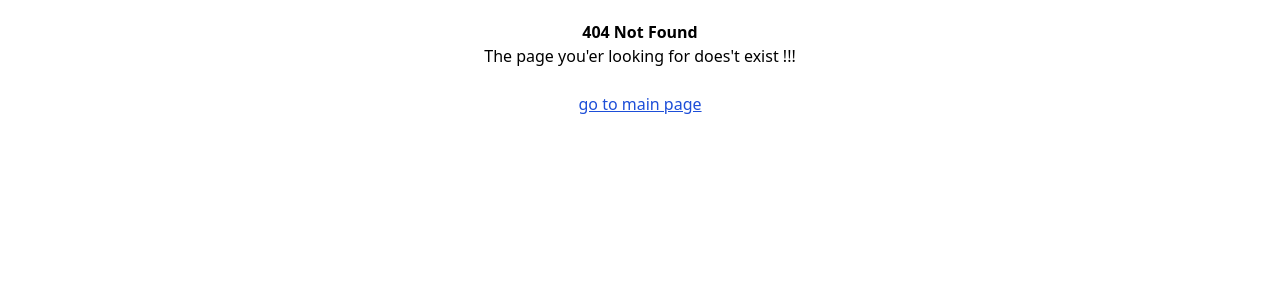
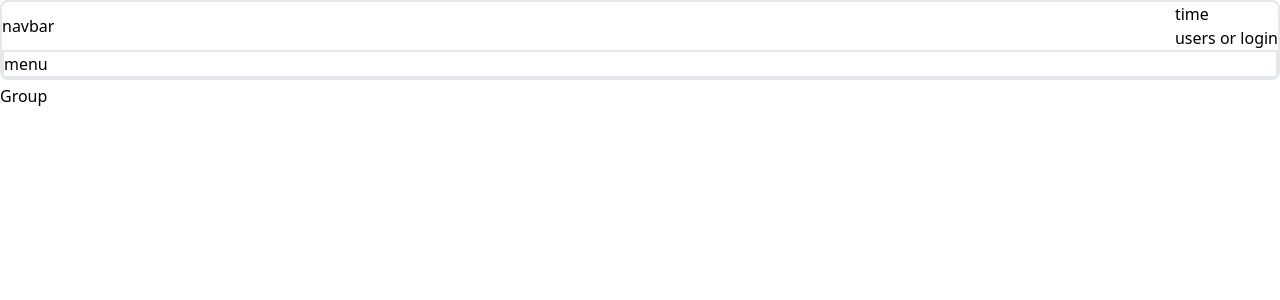
Before and after one commit to Rudy-ChunChunmaru/Django_app_project, a React (Vite) app in the folder django-react-app/frontend/: page /group in a window 1280 px wide. Before the commit this address had no page. Shown: the top 300 px of the page. Built offline with nearby package versions, Linux system fonts and the light colour scheme.

Commit message:
update django web index and navbar

```diff
--- a/django-react-app/frontend/src/App.tsx
+++ b/django-react-app/frontend/src/App.tsx
@@ -1,16 +1,26 @@
 import { Route, Routes } from "react-router-dom";
+
 import Index from "./pages/common";
 import ErrorRouter from "./pages/common/error-router";
 import Login from "./pages/common/login";
 import ErrorNotFound from "./pages/common/error-notfound";
 
+import User from "./pages/apps/common/user";
+import Group from "./pages/apps/common/group";
+
 function App() {
   return (
-    <Routes>
-      <Route index element={<Index />} errorElement={<ErrorRouter />} />
-      <Route path="login" element={<Login />} />
-      <Route path="*" element={<ErrorNotFound />} />
-    </Routes>
+    <>
+      <Routes>
+        <Route path="" element={<Index />} errorElement={<ErrorRouter />}>
+          <Route path="user" element={<User />} />
+          <Route path="group" element={<Group />} />
+        </Route>
+
+        <Route path="login" element={<Login />} />
+        <Route path="*" element={<ErrorNotFound />} />
+      </Routes>
+    </>
   );
 }
 
--- /dev/null
+++ b/django-react-app/frontend/src/components/navbar.tsx
@@ -0,0 +1,16 @@
+const Navbar = () => {
+  return (
+    <div className="mx-auto flex w-[100%] flex-col rounded-lg border-2">
+      <div className="flex w-full justify-between">
+        <div className="my-auto">navbar</div>
+        <div className="flex flex-col">
+          <div>time</div>
+          <div>users or login</div>
+        </div>
+      </div>
+      <div className="flex w-full border-2">menu</div>
+    </div>
+  );
+};
+
+export default Navbar;
--- /dev/null
+++ b/django-react-app/frontend/src/pages/apps/common/group/index.tsx
@@ -0,0 +1,9 @@
+import React from "react";
+
+type Props = {};
+
+const Group = (props: Props) => {
+  return <div>Group</div>;
+};
+
+export default Group;
--- /dev/null
+++ b/django-react-app/frontend/src/pages/apps/common/user/index.tsx
@@ -0,0 +1,9 @@
+import React from "react";
+
+type Props = {};
+
+const User = (props: Props) => {
+  return <div>User</div>;
+};
+
+export default User;
--- a/django-react-app/frontend/src/pages/common/index.tsx
+++ b/django-react-app/frontend/src/pages/common/index.tsx
@@ -1,9 +1,20 @@
-import React from "react";
+import { Outlet } from "react-router-dom";
+import Navbar from "../../components/navbar";
 
 type Props = {};
 
 const Index = (props: Props) => {
-  return <div>index</div>;
+  return (
+    <div className="flex flex-col items-center justify-center gap-1">
+      <div className="w-full">
+        <Navbar />
+      </div>
+
+      <div className="w-full">
+        <Outlet />
+      </div>
+    </div>
+  );
 };
 
 export default Index;
```
Also changed, not shown: django-react-app/frontend/src/components/navbar-menu.tsx (added).
